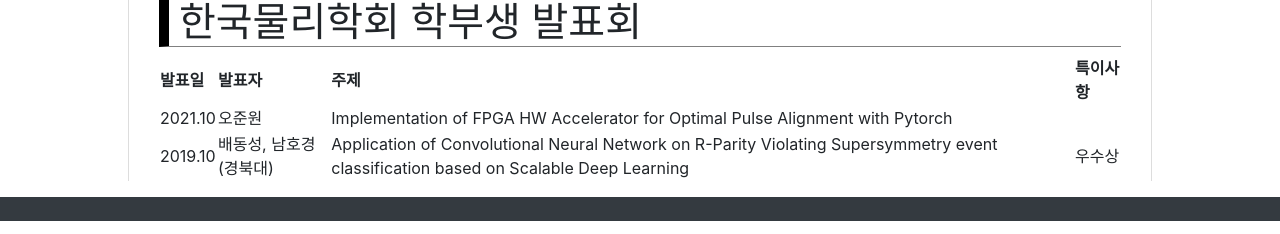
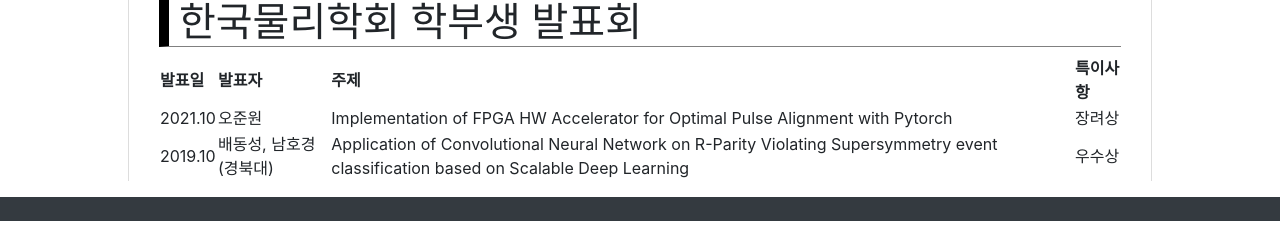
Before and after one commit to jhgoh/jhgoh.github.io, a Jekyll site: the page built from Teaching.md, in a window 1280 px wide and 1278 px high. Shown: the part 1041-1275 px from the top of the window. Built offline with Jekyll 4.4.1, drawn with Linux system fonts in a browser that asks for light colours; nearby versions of some CDN libraries; our own code applies the rules of GitHub Pages for plain Markdown files.

Commit message:
Update Teaching.md

```diff
--- a/Teaching.md
+++ b/Teaching.md
@@ -23,5 +23,5 @@
 
 | 발표일 | 발표자 | 주제 | 특이사항 |
 | ------- | ---- | -------- | ---- |
-| 2021.10 | 오준원 | Implementation of FPGA HW Accelerator for Optimal Pulse Alignment with Pytorch |
+| 2021.10 | 오준원 | Implementation of FPGA HW Accelerator for Optimal Pulse Alignment with Pytorch | 장려상 |
 | 2019.10 | 배동성, 남호경(경북대) | Application of Convolutional Neural Network on R-Parity Violating Supersymmetry event classification based on Scalable Deep Learning | 우수상 |
```
